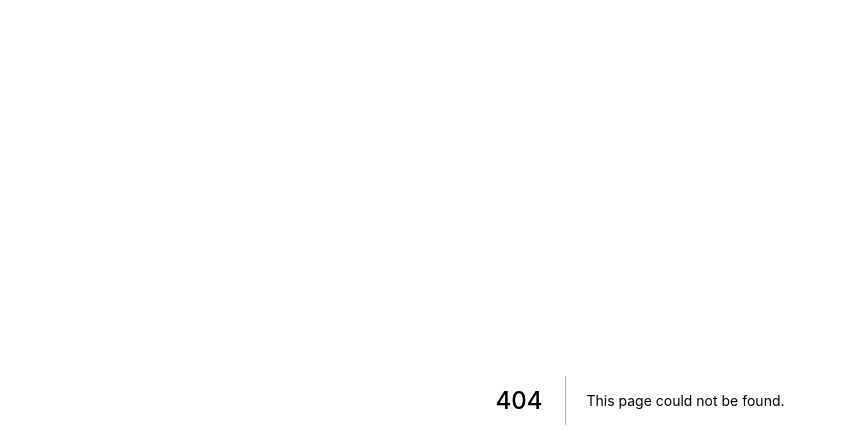
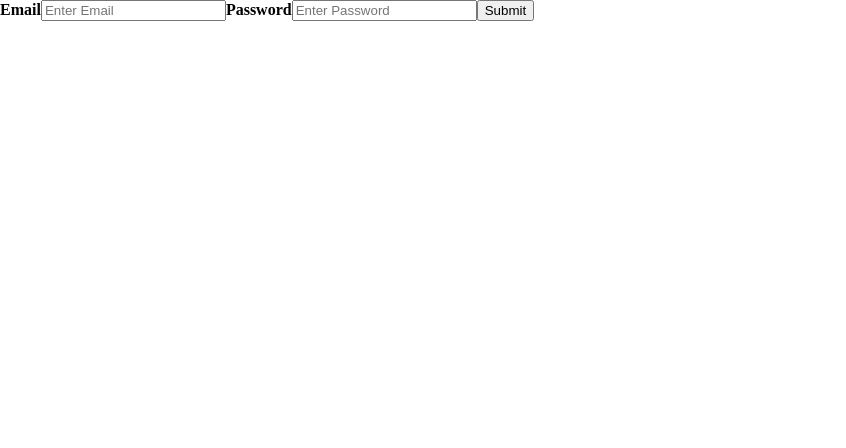
Before and after one commit to Filippinifra/crypto-tracker, a Next.js app: page /auth in a window 1280 px wide. Before the commit this address had no page. Shown: the top 448 px of the page, without its empty margins (0-846 px from the left). Built offline with nearby package versions, Linux system fonts and the light colour scheme; no server answers.

Commit message:
Created signup

```diff
--- a/package.json
+++ b/package.json
@@ -10,6 +10,7 @@
   },
   "dependencies": {
     "chart.js": "^3.7.1",
+    "firebase": "^9.6.7",
     "next": "^12.1.0",
     "react": "17.0.2",
     "react-chartjs-2": "^4.0.1",
--- /dev/null
+++ b/src/contexts/AuthContext.js
@@ -0,0 +1,29 @@
+import React, { useContext, useState, useEffect } from "react";
+import { auth } from "../pages/firebase";
+const AuthContext = React.createContext();
+
+export function useAuth() {
+  return useContext(AuthContext);
+}
+
+export function AuthProvider({ children }) {
+  const [currentUser, setCurrentUser] = useState();
+
+  function signup(email, password) {
+    return auth.createUserWithEmailAndPassword(email, password);
+  }
+
+  useEffect(() => {
+    const unsubscribe = auth.onAuthStateChanged((user) => {
+      setCurrentUser(user);
+    });
+    return unsubscribe;
+  }, []);
+
+  const value = {
+    currentUser,
+    signup,
+  };
+
+  return <AuthContext.Provider value={value}>{children}</AuthContext.Provider>;
+}
--- /dev/null
+++ b/src/pages/auth.js
@@ -0,0 +1,73 @@
+import React, { useRef, useState } from "react";
+import { AuthProvider, useAuth } from "../contexts/AuthContext";
+import { auth } from "./firebase";
+import { getAuth, createUserWithEmailAndPassword } from "firebase/auth"; //temporaneo
+
+const authPages = () => {
+  const [mail, setMail] = useState("");
+  const [pass, setPass] = useState("");
+  const emailRef = useRef();
+  const passRef = useRef();
+  //const { signup } = useAuth();
+
+  function handleSubmit(e) {
+    e.preventDefault();
+    //signup(mail, pass);
+    //temporaneo
+    //console.log(e);
+    console.log(emailRef.current.value);
+    console.log(passRef.current.value);
+    createUserWithEmailAndPassword(
+      auth,
+      emailRef.current.value,
+      passRef.current.value
+    )
+      .then((userCredential) => {
+        // Signed in
+        const user = userCredential.user;
+        console.log(user);
+        // ...
+      })
+      .catch((error) => {
+        const errorCode = error.code;
+        const errorMessage = error.message;
+        console.log(errorCode);
+        console.log(errorMessage);
+        // ..
+      });
+  }
+
+  return (
+    <AuthProvider>
+      <div>
+        <form onSubmit={handleSubmit}>
+          <label>
+            <b>Email</b>
+          </label>
+          <input
+            type="text"
+            placeholder="Enter Email"
+            name="email"
+            ref={emailRef}
+            //onChange={(val) => setMail(val)}
+            required
+          />
+
+          <label>
+            <b>Password</b>
+          </label>
+          <input
+            type="password"
+            placeholder="Enter Password"
+            name="psw"
+            ref={passRef}
+            required
+          />
+          <input type="submit" value="Submit" />
+        </form>
+      </div>
+    </AuthProvider>
+  );
+};
+
+export default authPages;
--- /dev/null
+++ b/src/pages/firebase.js
@@ -0,0 +1,15 @@
+import * as firebase from "firebase/app";
+import { getAuth } from "firebase/auth";
+
+const app = firebase.initializeApp({
+  apiKey: process.env.NEXT_PUBLIC_FIREBASE_API_KEY,
+  authDomain: process.env.NEXT_PUBLIC_FIREBASE_AUTH_DOMAIN,
+  projectId: process.env.NEXT_PUBLIC_FIREBASE_PROJECT_ID,
+  storageBucket: process.env.NEXT_PUBLIC_FIREBASE_STORAGE_BUCKET,
+  messagingSenderId: process.env.NEXT_PUBLIC_FIREBASE_MESSAGING_SENDER_ID,
+  appId: process.env.NEXT_PUBLIC_FIREBASE_APP_ID,
+  measurementId: process.env.NEXT_PUBLIC_FIREBASE_MEASUREMENT_ID,
+});
+
+export const auth = getAuth();
+export default app;
```
Also changed, not shown: 1 other file (tests, documents, lock files or other folders).
